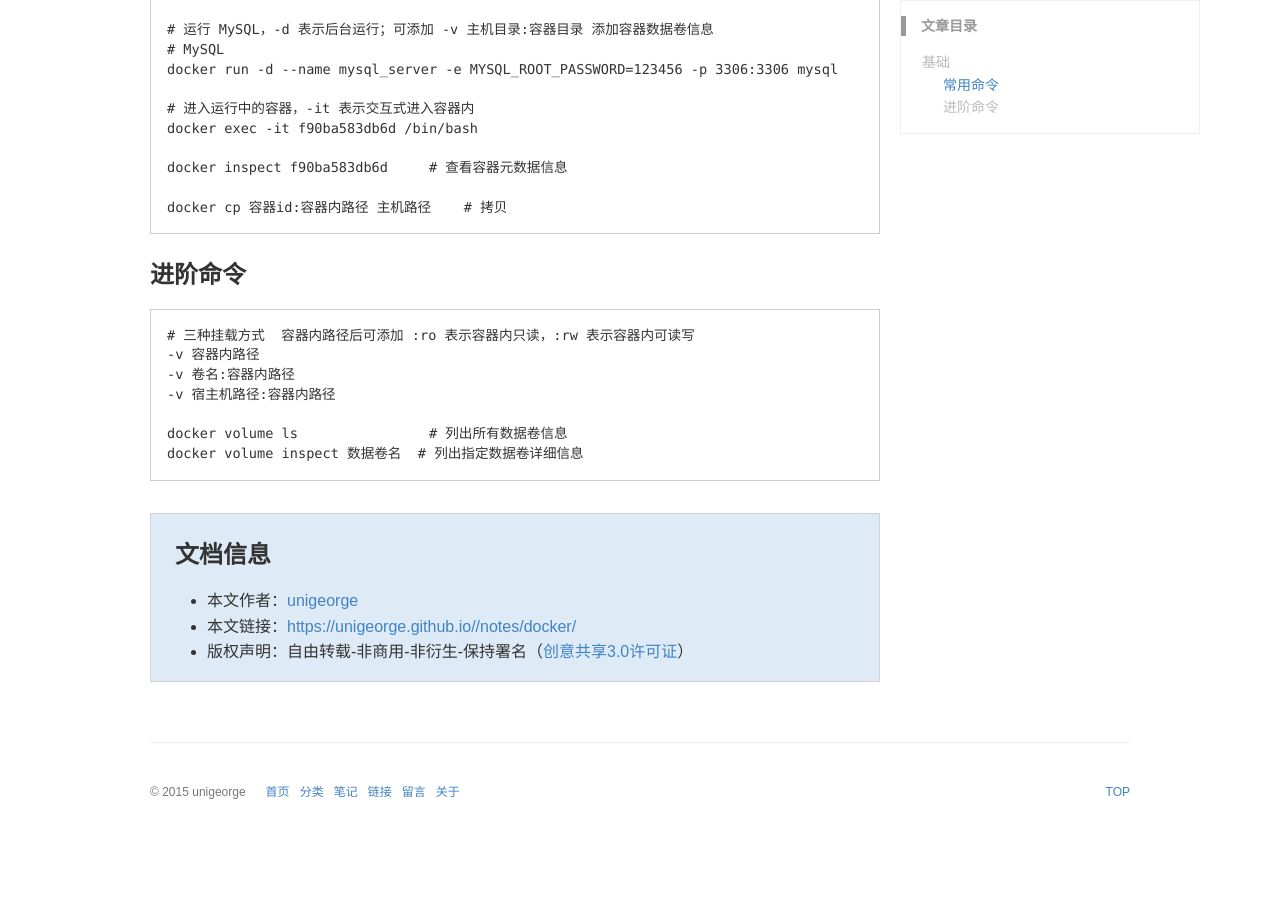
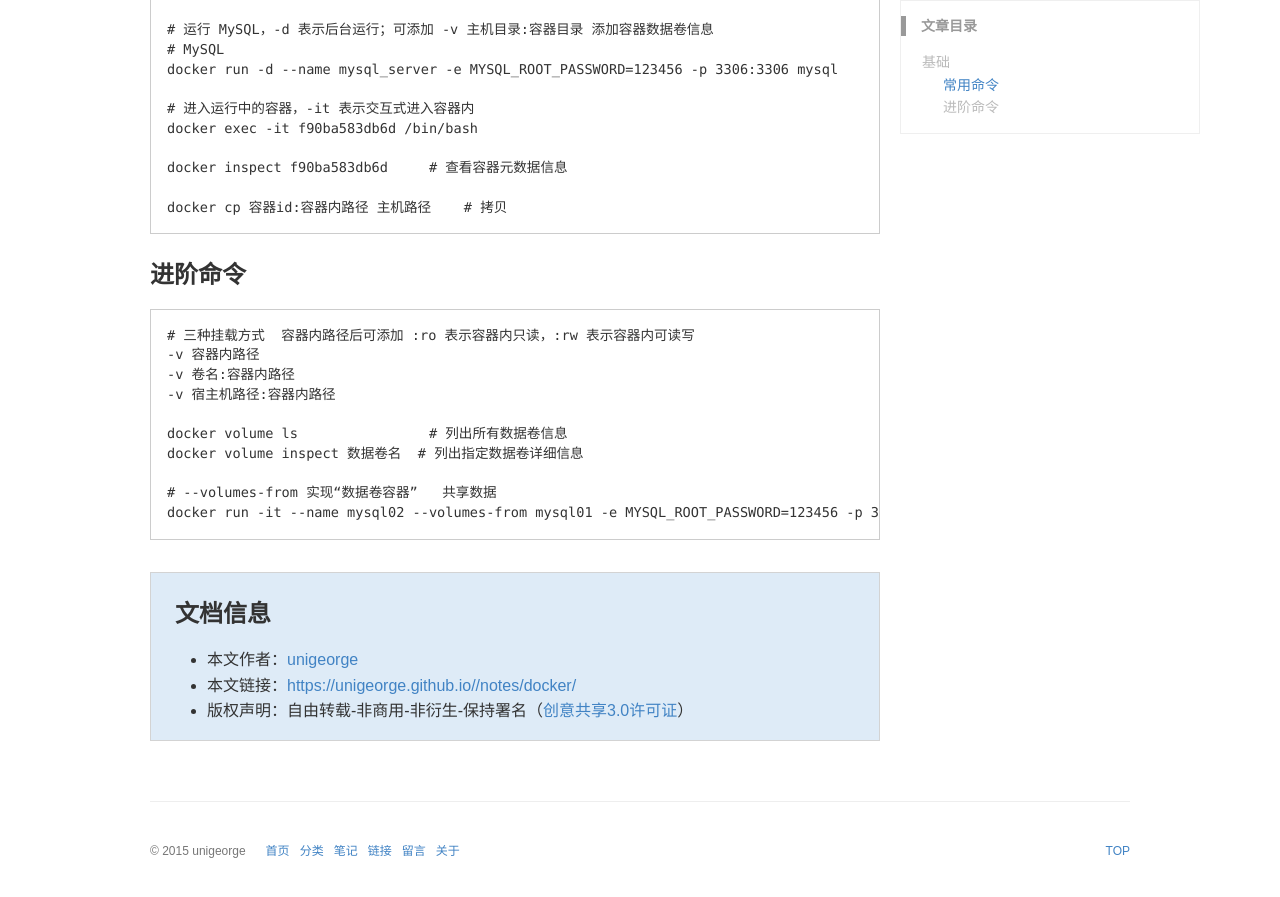
Before and after one commit to unigeorge/unigeorge.github.io, a Jekyll site: the page built from _notes/docker.md, in a window 1280 px wide and 900 px high, scrolled down 672 px. Shown: the top 897 px of the window. Built offline with Jekyll 4.4.1, drawn with Linux system fonts in a browser that asks for light colours; some web fonts are replaced; a style sheet for code colours, icons or effects is not loaded; before the commit the page ends 1513 px from its top, so only the background shows below that.

Commit message:
Update docker.md

````diff
--- a/_notes/docker.md
+++ b/_notes/docker.md
@@ -50,4 +50,7 @@ docker cp 容器id:容器内路径 主机路径    # 拷贝
 
 docker volume ls                # 列出所有数据卷信息
 docker volume inspect 数据卷名  # 列出指定数据卷详细信息
+
+# --volumes-from 实现“数据卷容器”   共享数据
+docker run -it --name mysql02 --volumes-from mysql01 -e MYSQL_ROOT_PASSWORD=123456 -p 3306:3306 mysql
 ```
````
